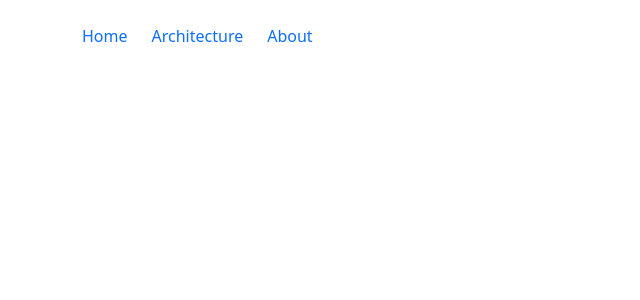
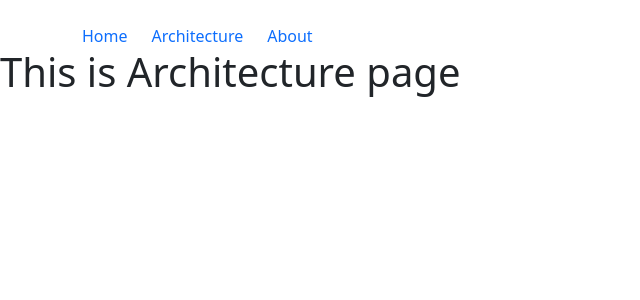
Before and after one commit to iamit-prakash/React_git_pratice, a React (Vite) app: page /architecture in a window 1280 px wide. Shown: the top 300 px of the page, without its empty margins (0-640 px from the left). Built offline with nearby package versions, Linux system fonts and the light colour scheme.

Commit message:
Added Architecture Page

```diff
--- a/src/App.jsx
+++ b/src/App.jsx
@@ -3,6 +3,7 @@ import "bootstrap/dist/css/bootstrap.min.css"
 
 import Home from "./pages/Home";
 import Nav from "./components/Nav";
+import Architecture from "./pages/Architecture";
 
 export default function App(){
   return(
@@ -11,6 +12,7 @@ export default function App(){
         <Nav />
         <Routes>
           <Route  path="/" element={ <Home />} />
+          <Route path="/architecture" element={<Architecture />} />
         </Routes>
       </Router>
     </>
--- /dev/null
+++ b/src/pages/Architecture.jsx
@@ -0,0 +1,7 @@
+export default function Architecture(){
+    return(
+        <div>
+        <h1>This is Architecture page</h1>
+        </div>
+    )
+}
```
